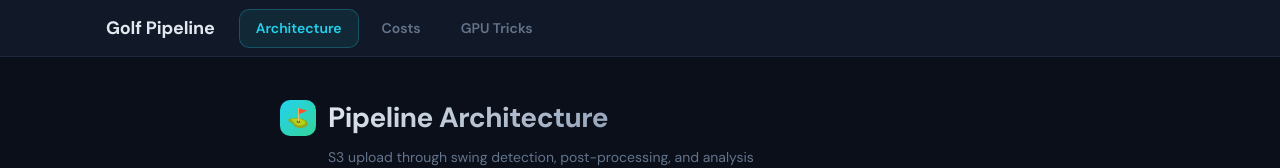
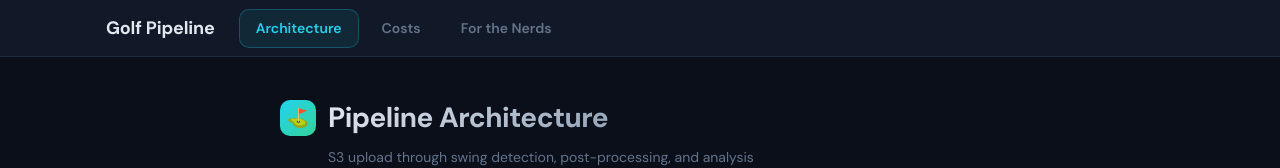
Before and after one commit to azaidi06/golf-pipeline-docs, a React (Vite) app: page / in a window 1280 px wide. Shown: the top 168 px of the page. Built offline with nearby package versions, Linux system fonts and the light colour scheme; the HTML template or start-up script is replaced by a standard one.

Commit message:
Rename GPU Tricks tab to For the Nerds

```diff
--- a/src/App.jsx
+++ b/src/App.jsx
@@ -16,7 +16,7 @@ const colors = {
 const TABS = [
   { id: 'core', label: 'Architecture', component: PipelineCore },
   { id: 'costs', label: 'Costs', component: PipelineCosts },
-  { id: 'gpu', label: 'GPU Tricks', component: GpuTricks },
+  { id: 'gpu', label: 'For the Nerds', component: GpuTricks },
 ];
 
 export default function App() {
```
